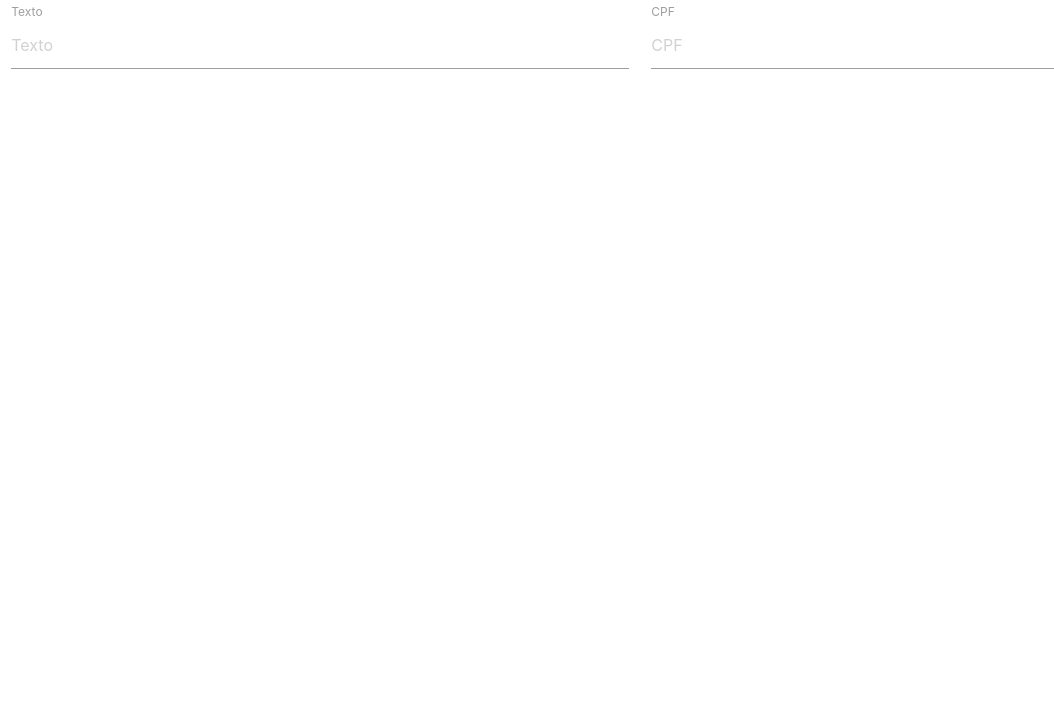
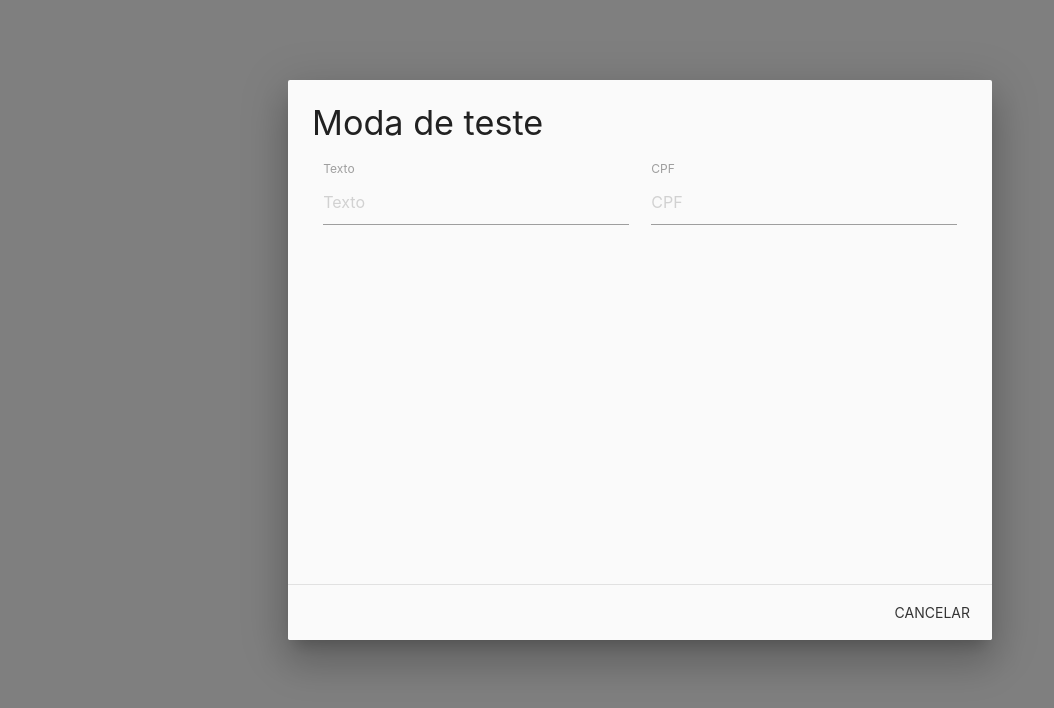
Before and after one commit to daspeweb/looden-frontend, a plain HTML site: page index.html in a window 1280 px wide. Shown: the whole page, without its empty margins (0-1054 px from the left). Drawn offline with nearby package versions, Linux system fonts and the light colour scheme.

Commit message:
modal controller

```diff
--- a/index.html
+++ b/index.html
@@ -3,20 +3,16 @@
     <head>
         <title>Looden</title>
         <meta charset="utf-8">
-         <!-- Compiled and minified CSS -->
         <link rel="stylesheet" href="https://cdnjs.cloudflare.com/ajax/libs/materialize/1.0.0/css/materialize.min.css">
     </head>
     <body>
         <main>
             <div id="container-main" class="row"></div>
         </main>
-
+        <script src="https://cdnjs.cloudflare.com/ajax/libs/materialize/1.0.0/js/materialize.min.js"></script>
         <script type="module">
             import {LoodenController} from "./js/MainLooden.js"
-            LoodenController.init({
-                root: document.getElementById('container-main')
-            });
-            console.log('okokokokok');
+            LoodenController.init({root: document.getElementById('container-main')});
         </script>
     </body>
 </html>
--- a/js/MainLooden.js
+++ b/js/MainLooden.js
@@ -1,6 +1,6 @@
-import {TextFieldLooden} from '/js/form/fields/Text.js';
+import {TextFieldLooden} from '/js/form/fields/Text.js'
 import {DataMock} from "/js/mock/Data.js"
-
+import {ModalController} from '/js/modal/ModalController.js'
 
 const LoodenController = function(){
     let params
@@ -8,11 +8,14 @@ const LoodenController = function(){
         LoodenController.params = params
         console.log('MainLooden.js iniciada')
         let dt = DataMock.formFieldsAccount();
-        let txtTemplateRendered = ``;
-        dt.forEach((item, index) => {
-            txtTemplateRendered += TextFieldLooden.render(dt[index]).renderedTemplate;
-        });
-        params.root.insertAdjacentHTML('afterbegin', txtTemplateRendered);
+        let modal1 = ModalController.render({
+            root: params.root,
+            header: "Moda de teste",
+            content: dt.map(item=> {return TextFieldLooden.render(item).renderedTemplate}).join(' '),
+            id: 'teste1'
+        }).append();
+
+        modal1.open();
     }
 
     return {init}
--- /dev/null
+++ b/js/modal/ModalController.js
@@ -0,0 +1,31 @@
+const ModalController = function () {
+    let renderedTemplate
+    let params
+    let modals
+    function renderButton(params){
+        return `<a href="#!" class="modal-close waves-effect waves-green btn-flat ${params.class}">${params.text}</a>`
+    }
+    function render(params){
+        ModalController.params = params
+        ModalController.renderedTemplate = `
+               <div id="modal-${params.id}" class="modal modal-fixed-footer">
+                <div class="modal-content">
+                  <h4>${params.header}</h4>
+                  <p>${params.content}</p>
+                </div>
+                <div class="modal-footer">
+                  <a href="#!" class="modal-close waves-effect waves-green btn-flat ${params.class}">${params.cancelLabel || 'Cancelar'}</a>
+                </div>
+              </div>
+            `
+        return ModalController;
+    }
+    function append() {
+        ModalController.params.root.insertAdjacentHTML('afterbegin', ModalController.renderedTemplate);
+        ModalController.modals = M.Modal.init(document.querySelectorAll('.modal'), {});
+        return ModalController.modals.find(modal => {return modal.id === `modal-${ModalController.params.id}`});
+    }
+    return {render, append}
+} ()
+
+export {ModalController}
```
